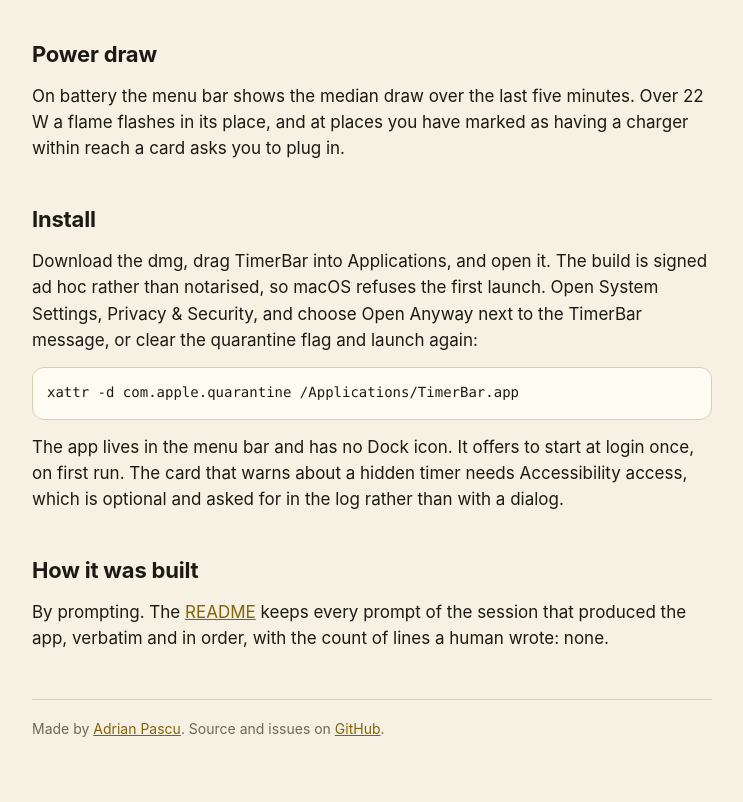
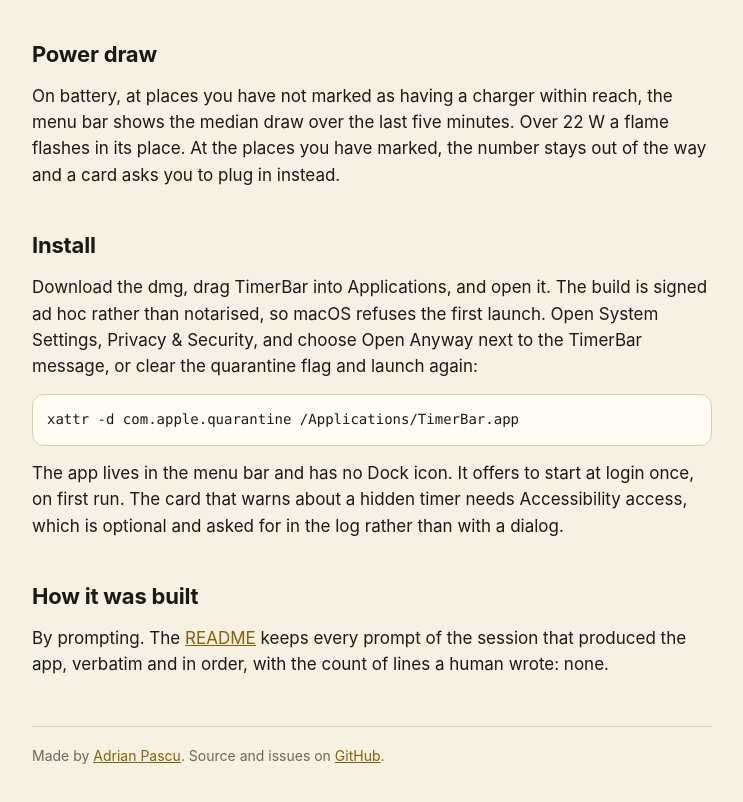
Before and after one commit to adipascu/menubar-timer, an Electron app: page site/index.html in a window 1280 px wide. Shown: the part 1322-2124 px from the top of the page, without its empty margins (268-1011 px from the left). Drawn offline with Linux system fonts and the light colour scheme.

Commit message:
Document the draw showing only off a charger and the session prompt behind it

```diff
--- a/site/index.html
+++ b/site/index.html
@@ -313,8 +313,9 @@
 
       <h2>Power draw</h2>
       <p>
-        On battery the menu bar shows the median draw over the last five minutes. Over 22 W a flame flashes in its
-        place, and at places you have marked as having a charger within reach a card asks you to plug in.
+        On battery, at places you have not marked as having a charger within reach, the menu bar shows the median draw
+        over the last five minutes. Over 22 W a flame flashes in its place. At the places you have marked, the number
+        stays out of the way and a card asks you to plug in instead.
       </p>
 
       <h2>Install</h2>
```
Also changed, not shown: README.md.
